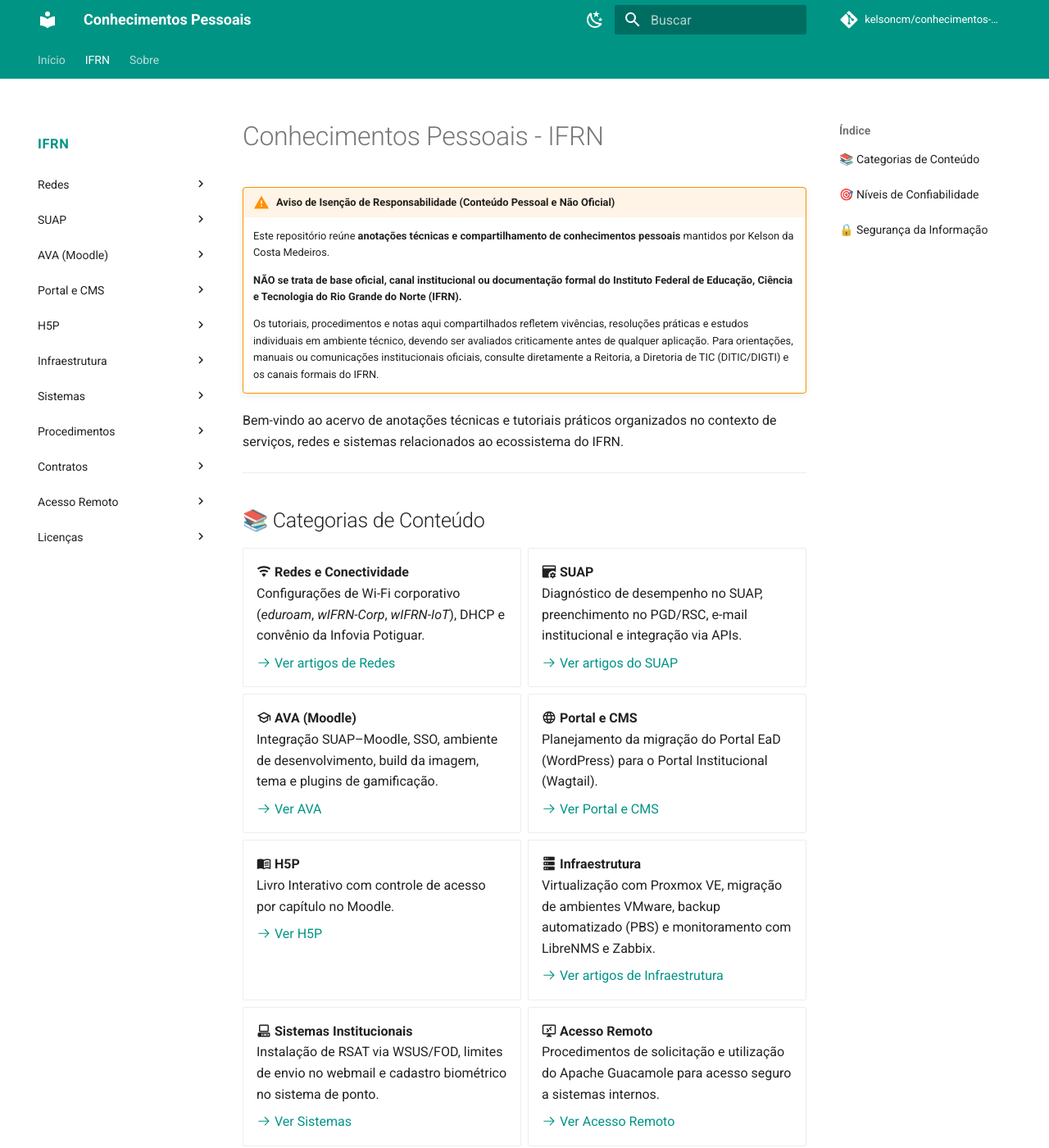
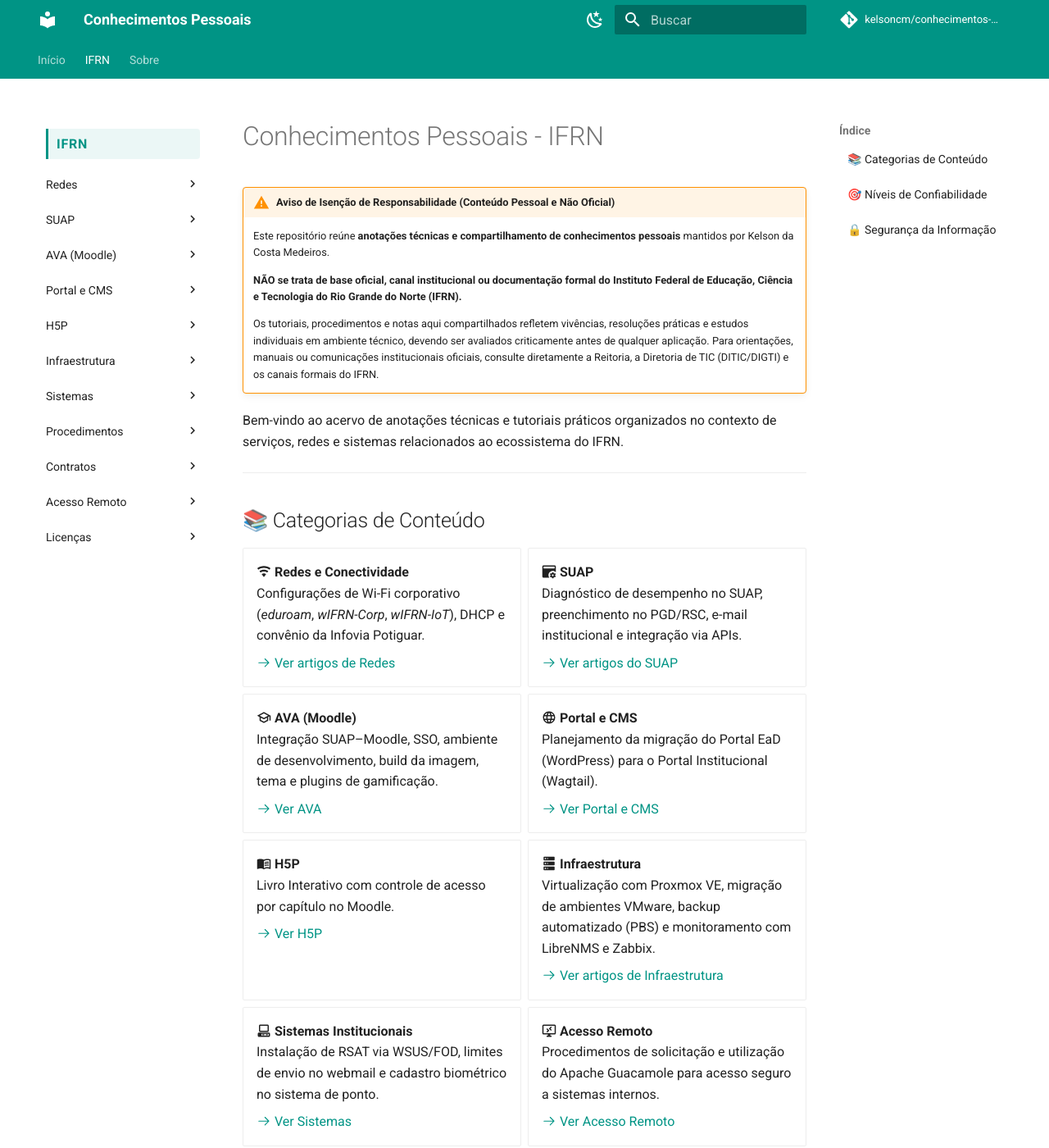
Before and after one commit to kelsoncm/base-conhecimento-ifrn, an MkDocs documentation site: the page built from docs/ifrn/index.md, in a window 1280 px wide and 1400 px high. Shown: the whole window at 82% size. Built offline with MkDocs 1.6.1 and Material for MkDocs 9.7.7, drawn with Linux system fonts in a browser that asks for light colours; comment, search, counter and statistics services are not loaded.

Commit message:
style(docs): [UPD] Refinar menu lateral (better-ui) e evitar reload no hooks
Motivo:
Aplicar diretrizes da skill better-ui (contenção de rolagem, transições explícitas, estados touch) e resolver o loop de reload do mkdocs serve provocado pelo copyfile incondicional no hooks.py.

Impacto:
Melhora o desempenho e a fluidez visual da navegação lateral e garante estabilidade durante a execução do servidor local.

Arquivos/Mudanças realizadas:
- docs/stylesheets/extra.css: Adicionadas regras de overscroll-behavior, suporte a touch @media (hover: hover), transições explícitas e destaque de item ativo.
- hooks.py: Adicionada verificação filecmp.cmp para copiar arquivos apenas quando modificados.
- VERSION: Incrementada versão para 0.3.3.

```diff
--- a/docs/stylesheets/extra.css
+++ b/docs/stylesheets/extra.css
@@ -1,41 +1,71 @@
-/* Melhores para o menu lateral esquerdo (sidebar navigation) */
+/* ==========================================================================
+   Estilização e Refinamento de UI do Menu Lateral (baseado na skill better-ui)
+   ========================================================================== */
 
-/* Espaçamento e rolagem para não colar no texto */
+/* 1. Contenção de Rolagem (Scroll Containment - better-ui) */
 .md-sidebar--primary .md-sidebar__scrollwrap {
   padding-right: 6px;
+  overscroll-behavior: contain;
+  -webkit-tap-highlight-color: transparent;
 }
 
-/* Título da seção principal do menu */
+/* 2. Remoção de Título Sobrevindo/Duplicado no Topo da Sidebar */
 .md-nav--primary > .md-nav__title {
-  display: none; /* Esconde título duplicado/sobreposto da aba ativa no topo do sidebar */
+  display: none;
 }
 
-/* Estilização dos grupos/seções de navegação */
-.md-nav__item--section > .md-nav__link {
-  font-weight: 700;
-  color: var(--md-default-foreground);
-  margin-top: 0.6rem;
-  padding-bottom: 0.2rem;
-  border-bottom: 1px solid var(--md-default-foreground--min);
-  font-size: 0.82rem;
-  text-transform: uppercase;
-  letter-spacing: 0.04em;
-}
-
-/* Links do menu lateral: melhor altura de linha e padding */
+/* 3. Estilização dos Links do Menu Lateral */
 .md-nav__link {
   line-height: 1.45;
   padding-top: 0.35rem;
   padding-bottom: 0.35rem;
+  padding-left: 0.5rem;
+  padding-right: 0.5rem;
   word-break: break-word;
+  border-radius: 4px;
+  /* Transição explícita (better-ui: transicionar apenas propriedades necessárias) */
+  transition: color 150ms ease-out, background-color 150ms ease-out, border-color 150ms ease-out;
 }
 
-/* Destaque para o item ativo */
-.md-nav__link--active {
-  font-weight: 600;
+/* 4. Suporte a Telas Touch e Efeito Hover (better-ui: apenas para ponteiros com suporte a hover) */
+@media (hover: hover) {
+  .md-nav__link:hover {
+    color: var(--md-primary-fg-color);
+    background-color: var(--md-default-foreground--lightest);
+  }
 }
 
-/* Melhora a indentação dos subitens */
+/* 5. Destaque Elegante para o Item Ativo (Active / Current State) */
+.md-nav__link--active,
+.md-nav__item--active > .md-nav__link {
+  font-weight: 600;
+  color: var(--md-primary-fg-color);
+}
+
+.md-nav__link--active {
+  background-color: rgba(0, 150, 136, 0.08);
+  border-left: 3px solid var(--md-primary-fg-color);
+  border-radius: 0 4px 4px 0;
+}
+
+/* Modo escuro: ajuste fino de fundo do item ativo */
+[data-md-color-scheme="slate"] .md-nav__link--active {
+  background-color: rgba(0, 150, 136, 0.18);
+}
+
+/* 6. Hierarquia de Níveis da Arvore de Navegação */
 .md-nav__list .md-nav__list {
   padding-left: 0.4rem;
 }
+
+/* 7. Cabeçalhos de Seções/Categorias no Menu */
+.md-nav__item--section > .md-nav__link {
+  font-weight: 700;
+  color: var(--md-default-foreground);
+  margin-top: 0.75rem;
+  padding-bottom: 0.25rem;
+  border-bottom: 1px solid var(--md-default-foreground--min);
+  font-size: 0.8rem;
+  text-transform: uppercase;
+  letter-spacing: 0.05em;
+}
```
Also changed, not shown: hooks.py (+9 -3 lines), 1 other file.
